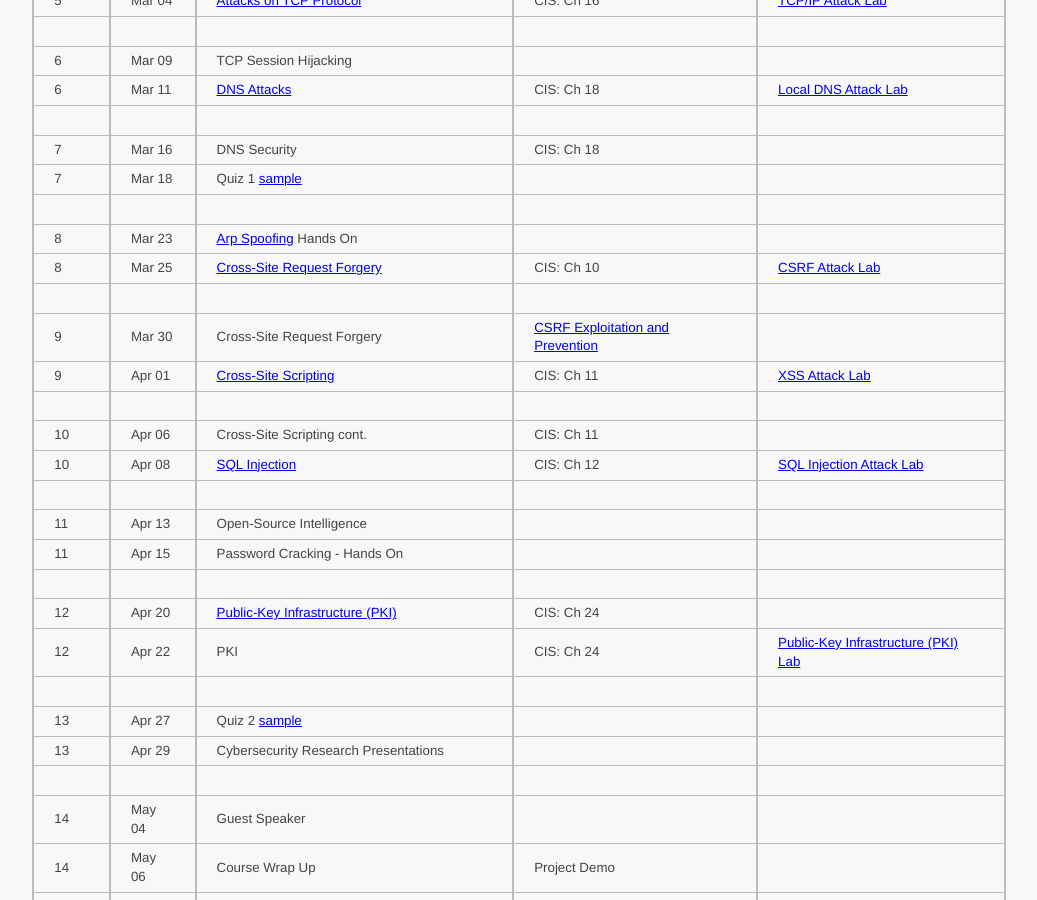
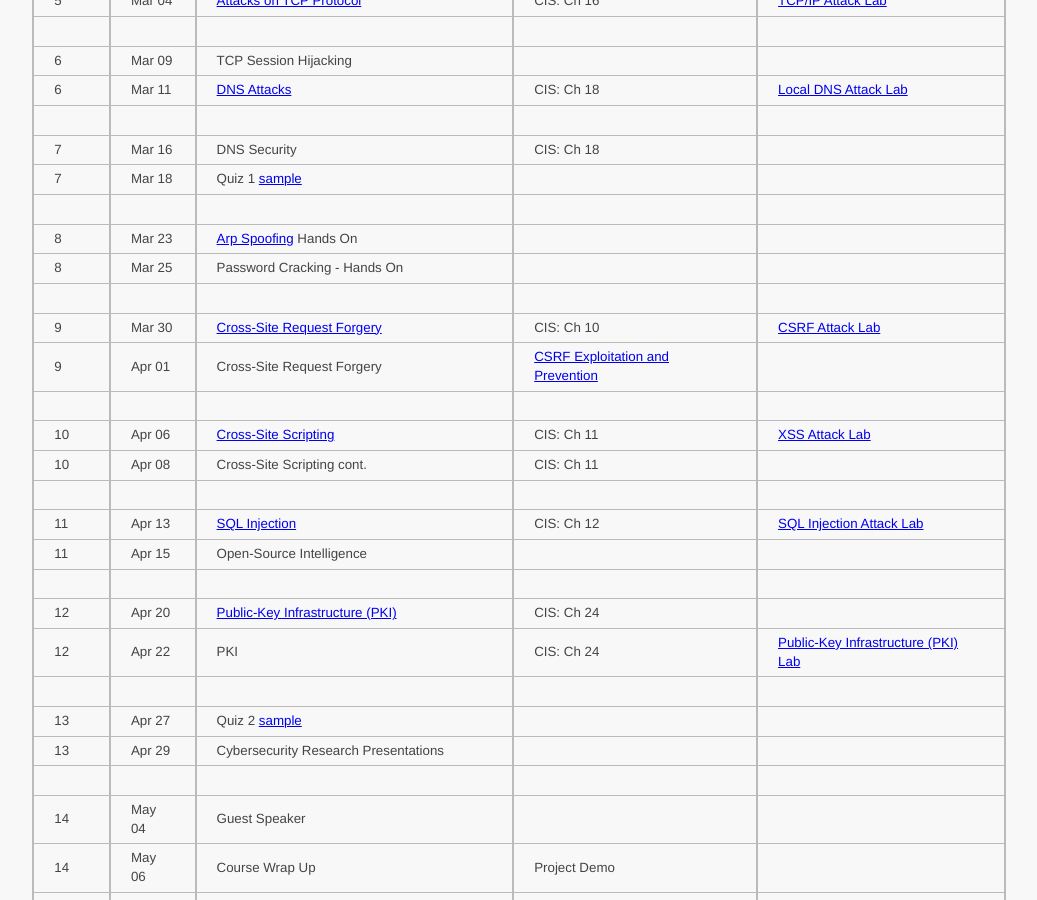
Before and after one commit to ycpcs/cs335-spring2021, a Jekyll site: the page built from schedule/index.md, in a window 1280 px wide and 900 px high, scrolled down 593 px. Shown: the whole window, without its empty margins (121-1158 px from the left). Built offline with Jekyll 4.4.1, drawn with Linux system fonts in a browser that asks for light colours.

```diff
--- a/schedule/index.md
+++ b/schedule/index.md
@@ -31,16 +31,16 @@ CIS: <a href="https://www.amazon.com/Computer-Internet-Security-Hands-Approach/d
 > 7 | Mar 18 | Quiz 1 [sample](../assignments/quiz1.html) | |
 > | | | |
 > 8 | Mar 23 | [Arp Spoofing](../slides/ARP_Spoofing.pdf) Hands On | |
-> 8 | Mar 25 | [Cross-Site Request Forgery](../slides/10_Web_CSRF.pdf) | CIS: Ch 10 | [CSRF Attack Lab](../labs/csrf_attack.html)
+> 8 | Mar 25 | Password Cracking - Hands On | |
 > | | | |
-> 9 | Mar 30 | Cross-Site Request Forgery | [CSRF Exploitation and Prevention](papers/csrf.pdf) |
-> 9 | Apr 01 | [Cross-Site Scripting](../slides/11_Web_XSS.pdf) | CIS: Ch 11 | [XSS Attack Lab](../labs/xss_attack.html)
+> 9 | Mar 30 | [Cross-Site Request Forgery](../slides/10_Web_CSRF.pdf) | CIS: Ch 10 | [CSRF Attack Lab](../labs/csrf_attack.html)
+> 9 | Apr 01 | Cross-Site Request Forgery | [CSRF Exploitation and Prevention](papers/csrf.pdf) |
 > | | | |
-> 10 | Apr 06 | Cross-Site Scripting cont. | CIS: Ch 11 |
-> 10 | Apr 08 | [SQL Injection](../slides/12_Web_SQL_Injection.pdf) | CIS: Ch 12 | [SQL Injection Attack Lab](../labs/sql_attack.html)
+> 10 | Apr 06 | [Cross-Site Scripting](../slides/11_Web_XSS.pdf) | CIS: Ch 11 | [XSS Attack Lab](../labs/xss_attack.html)
+> 10 | Apr 08 | Cross-Site Scripting cont. | CIS: Ch 11 |
 > | | | |
-> 11 | Apr 13 | Open-Source Intelligence | |
-> 11 | Apr 15 | Password Cracking - Hands On | |
+> 11 | Apr 13 | [SQL Injection](../slides/12_Web_SQL_Injection.pdf) | CIS: Ch 12 | [SQL Injection Attack Lab](../labs/sql_attack.html)
+> 11 | Apr 15 | Open-Source Intelligence | |
 > | | | |
 > 12 | Apr 20 | [Public-Key Infrastructure (PKI)](../slides/24_PKI.pdf) | CIS: Ch 24 |
 > 12 | Apr 22 | PKI | CIS: Ch 24 | [Public-Key Infrastructure (PKI) Lab](../labs/pki.html)
```
Also changed, not shown: code/index.md (+4 -4 lines).
